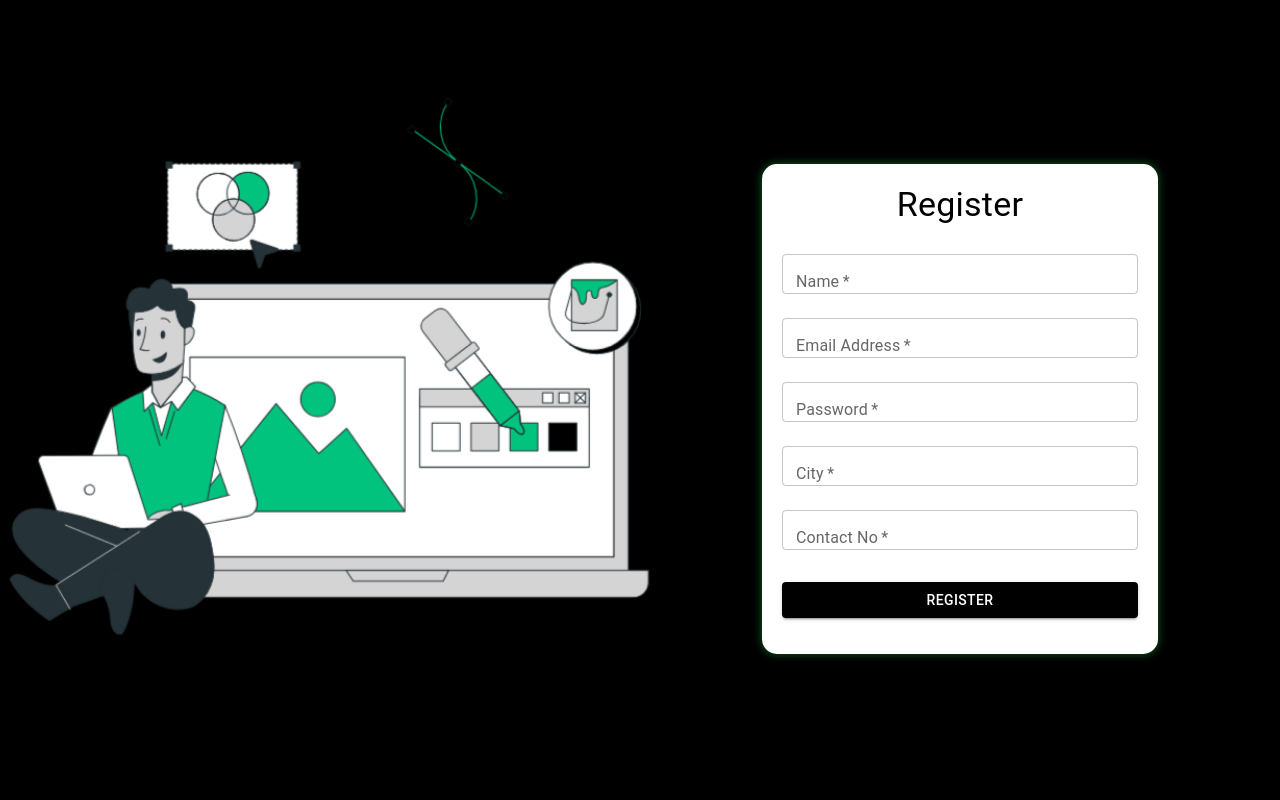
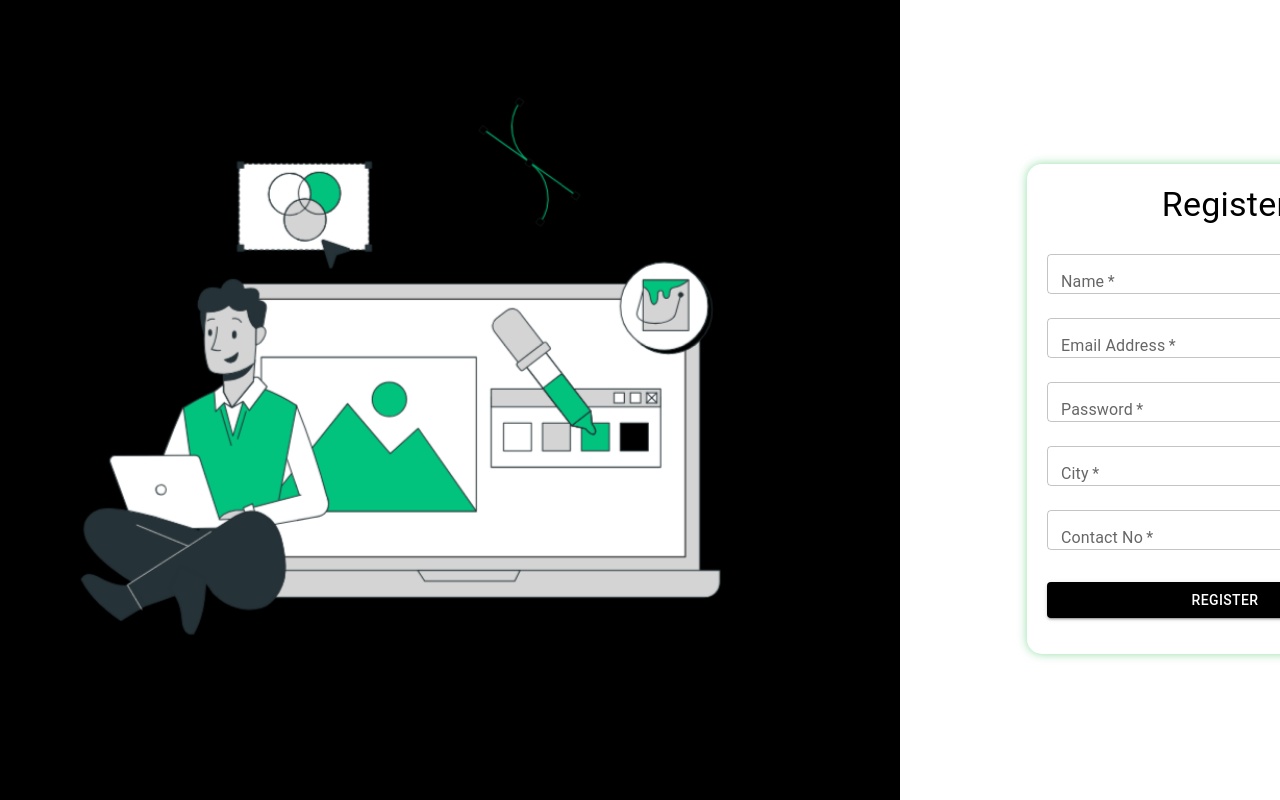
Before and after one commit to harini1817/Tring_admin_project, a React (Create React App) app in the folder Frontend/: page / in a window 1280 px wide. Built offline with nearby package versions, Linux system fonts and the light colour scheme.

Commit message:
bd image

```diff
--- a/Frontend/src/components/styles/reglogin.css
+++ b/Frontend/src/components/styles/reglogin.css
@@ -4,9 +4,9 @@
   height: 100vh;
   background-image: url('bg5.png');
   background-size: cover;
-  background-position: center;
+  /* background-position: center; */
   position: fixed;
-  width: 100%;
+  width: 900px;
   background-attachment: fixed; /* Keeps the background fixed while scrolling */
 
 }
@@ -14,7 +14,7 @@
 .box {
   position: absolute;
   top: 100px;
-  right: 0;
+  left: 1000px;
   width: 50%; /* Adjust the width as needed */
   height: 100vh;
 }
```
